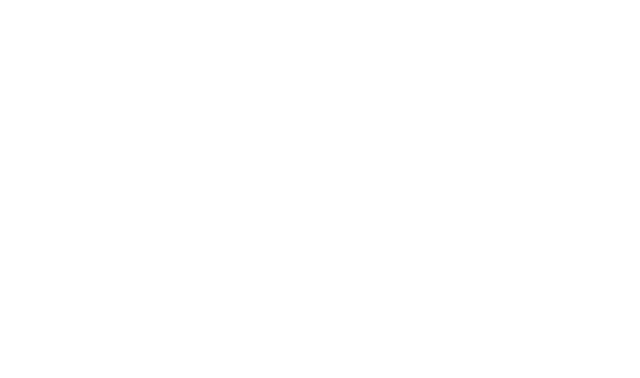
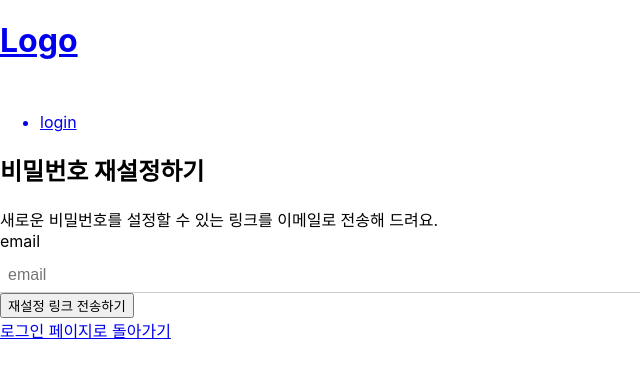
Before and after one commit to devyourown/e-commerce-frontend, a React (Create React App) app: page /findPassword in a window 1280 px wide. Before the commit this address had no page. Shown: the top 378 px of the page, without its empty margins (0-640 px from the left). Built offline with nearby package versions, Linux system fonts and the light colour scheme.

Commit message:
feat(LoginPage) : 비밀번호 찾기 페이지 구현

```diff
--- a/src/App.tsx
+++ b/src/App.tsx
@@ -3,6 +3,7 @@
 import {BrowserRouter, Routes, Route} from "react-router-dom";
 import Header from "./components/Header";
 import SignUpPage from "./components/SignUpPage";
+import FindPasswordPage from "./components/FindPasswordPage";
 // typescript 로 회원가입 버튼과 아이디 찾기 버튼이 있는 회원가입 페이지를 만들어줘
 
 function App() {
@@ -15,6 +16,7 @@
               <Route path={"/"} element={<Header />}>
                   <Route path={"login"} element={<LoginPage />} />
                   <Route path={"signUp"} element={<SignUpPage/>} />
+                  <Route path={"findPassword"} element={<FindPasswordPage/>} />
               </Route>
           </Routes>
       </BrowserRouter>
--- a/src/api.tsx
+++ b/src/api.tsx
@@ -5,7 +5,7 @@
 
 const BASE_URL = 'http://localhost:3000';
 
-export interface LoginInfo {
+export type LoginInfo = {
     email: string;
     password: string;
 }
@@ -45,3 +45,17 @@
         throw error;
     }
 }
+
+export type FindPasswordInfo = {
+    email : string,
+}
+
+export async function findPasswordApi(findPasswordInfo : FindPasswordInfo) {
+    try {
+        const response: AxiosResponse = await axios.post(`${BASE_URL}/users`, findPasswordInfo); // TODO api 수정 필요
+        return response;
+    } catch (error) {
+        console.log(error);
+        throw error;
+    }
+}
--- /dev/null
+++ b/src/components/FindPasswordPage.tsx
@@ -0,0 +1,48 @@
+import React, {useState, MouseEvent} from 'react';
+import {Link} from "react-router-dom";
+import useAsync from "../hooks/useAsync";
+import {findPasswordApi} from "../api";
+
+function FindPasswordPage() {
+    const [email, setEmail] = useState("");
+    const [isLoading, loadingError, findPasswordAsync] = useAsync(findPasswordApi);
+    const handleValueChange = (e : React.ChangeEvent<HTMLInputElement>) => {
+        setEmail(e.target.value);
+    }
+
+    const handleSend = async () => {
+
+        const regex = /^[a-zA-Z0-9+-_.]+@[a-zA-Z0-9-]+\.[a-zA-Z0-9-.]+$/;
+
+        if (!regex.test(email)) {
+            alert('이메일 형식이 올바르지 않습니다.');
+            return;
+        }
+
+        const result = await findPasswordAsync({email : email});
+        if (!result) return ;
+
+        console.log(`Link send to ${email}`);
+    }
+
+    return (
+        <>
+            <h2>비밀번호 재설정하기</h2>
+            <div>새로운 비밀번호를 설정할 수 있는 링크를 이메일로 전송해 드려요.</div>
+            <label>email</label>
+            <input
+                className="input-field"
+                type="text"
+                name="email"
+                value={email}
+                onChange={handleValueChange}
+                placeholder="email"
+            />
+            <button disabled={isLoading} onClick={handleSend}>재설정 링크 전송하기</button>
+            {loadingError?.message ? <p>loadingError.message</p> : undefined}
+            <Link to={"/login"}><div>로그인 페이지로 돌아가기</div></Link>
+        </>
+    );
+}
+
+export default FindPasswordPage;
--- a/src/components/LoginPage.tsx
+++ b/src/components/LoginPage.tsx
@@ -9,7 +9,7 @@
 function LoginPage() {
 	const navigate = useNavigate();
   const handlePasswordFind = () => {
-
+	navigate("/findPassword")
   }
 
   const handleSignIn = () => {
```
Also changed, not shown: src/components/FindPasswordPage.css (added).
